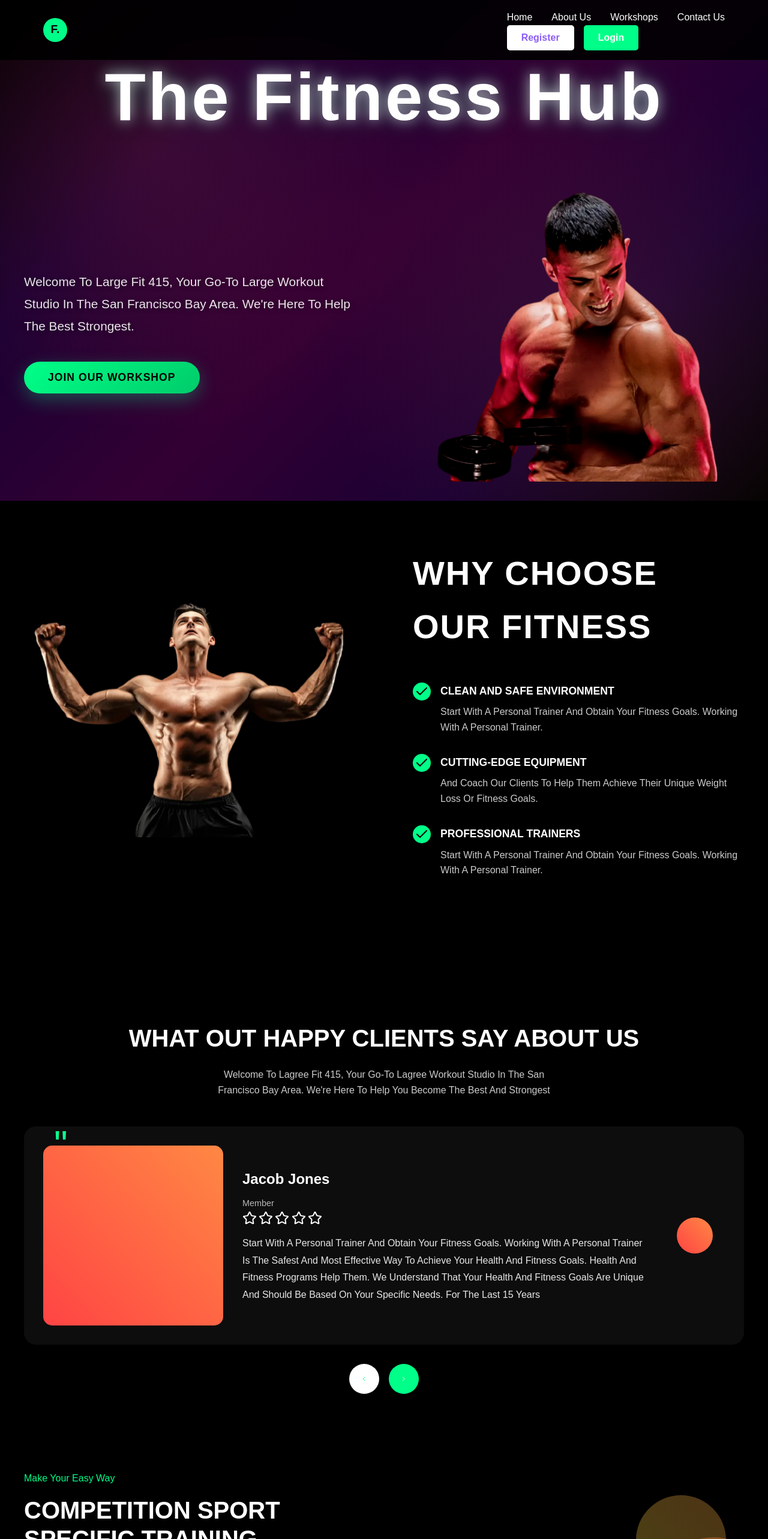
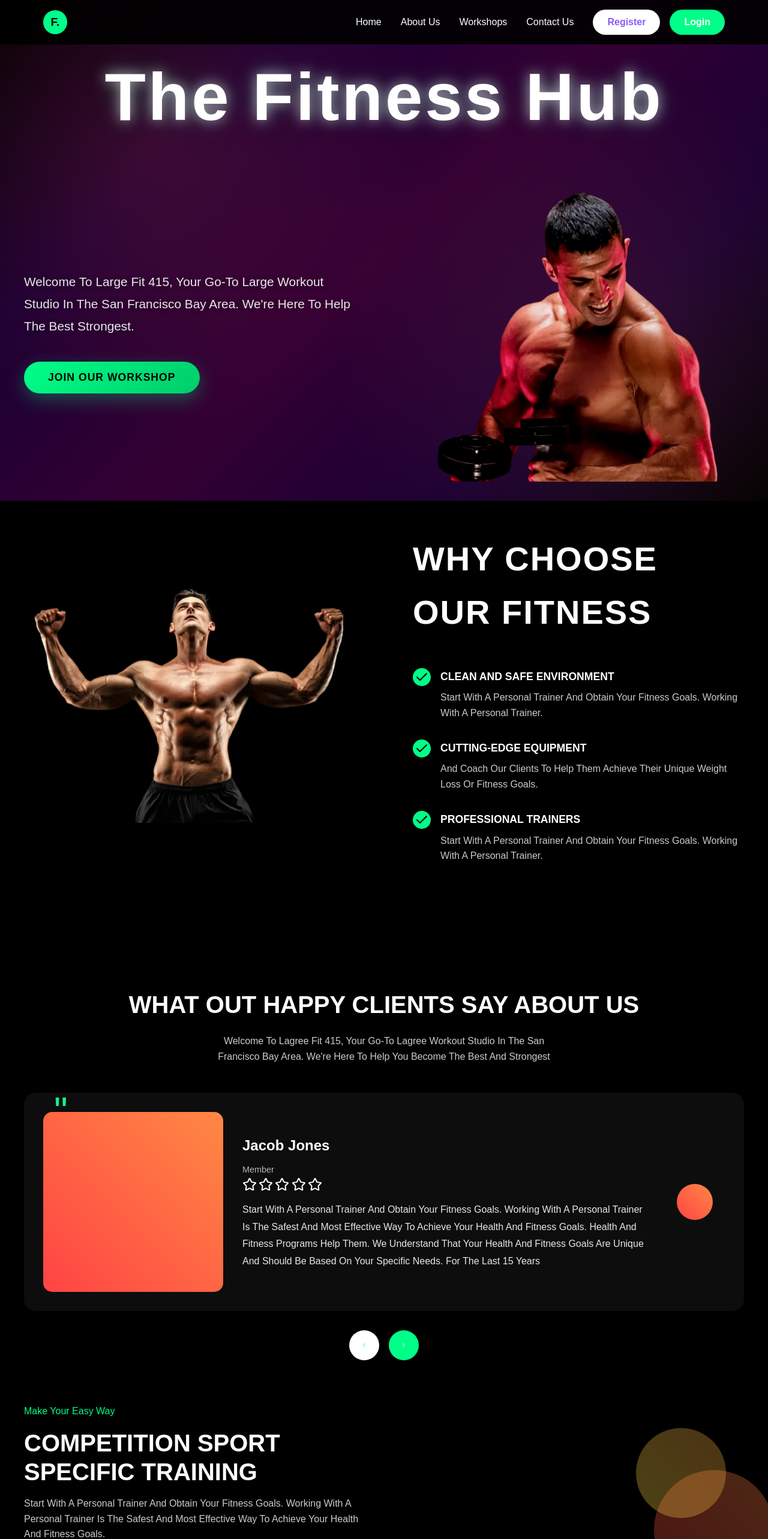
Before and after one commit to rajni2002491/gym_website, a React (Vite) app: page / in a window 1280 px wide. Shown: the top 2566 px of the page at 60% size. Built offline with nearby package versions, Linux system fonts and the light colour scheme.

Commit message:
header section fix

```diff
--- a/src/App.css
+++ b/src/App.css
@@ -35,6 +35,12 @@ body {
   display: flex;
   justify-content: space-between;
   align-items: center;
+}
+
+.header-right {
+  display: flex;
+  align-items: center;
+  gap: 2rem;
 }
 
 .logo-icon {
@@ -86,11 +92,13 @@ body {
 .btn-register {
   background: white;
   color: #8b5cf6;
+  border-radius: 25px;
 }
 
 .btn-login {
   background: #00ff88;
   color: white;
+  border-radius: 25px;
 }
 
 .btn-workshop {
@@ -259,7 +267,7 @@ body {
 
 /* Why Choose Section */
 .why-choose {
-  padding: 2rem 2rem;
+  padding: 0.5rem 2rem;
   background: #000;
   min-height: 100vh;
 }
@@ -331,7 +339,7 @@ body {
 
 /* Testimonials Section */
 .testimonials {
-  padding: 4rem 2rem;
+  padding: 0.5rem 1rem;
   background: #000;
 }
 
```
